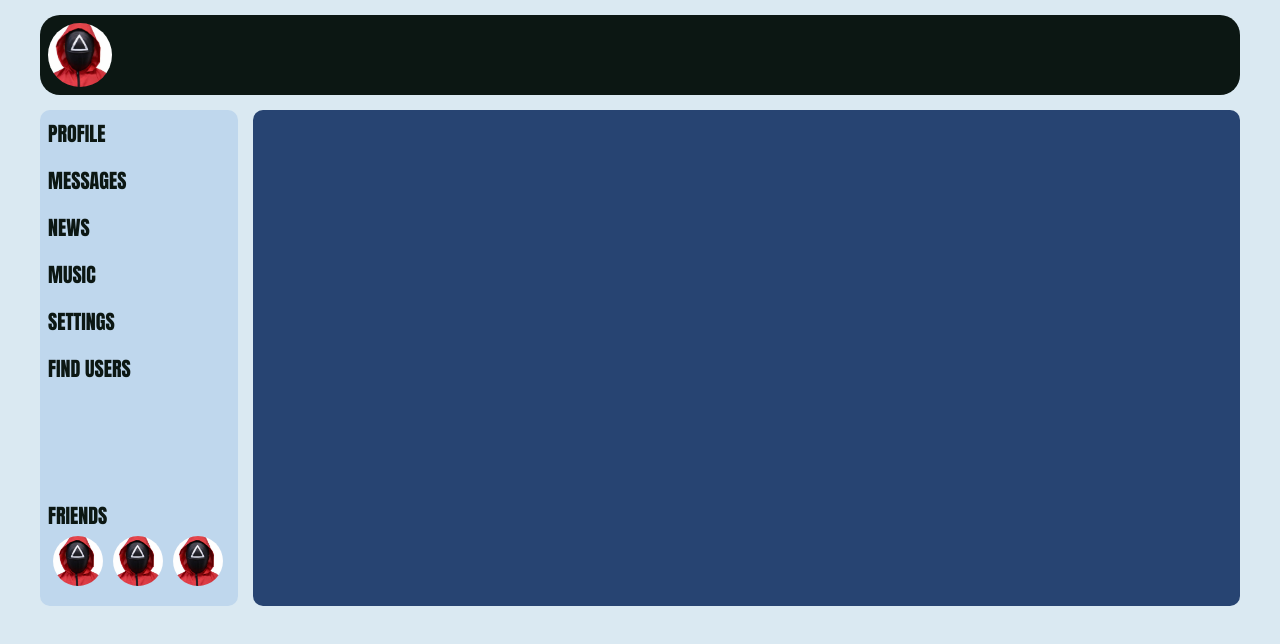
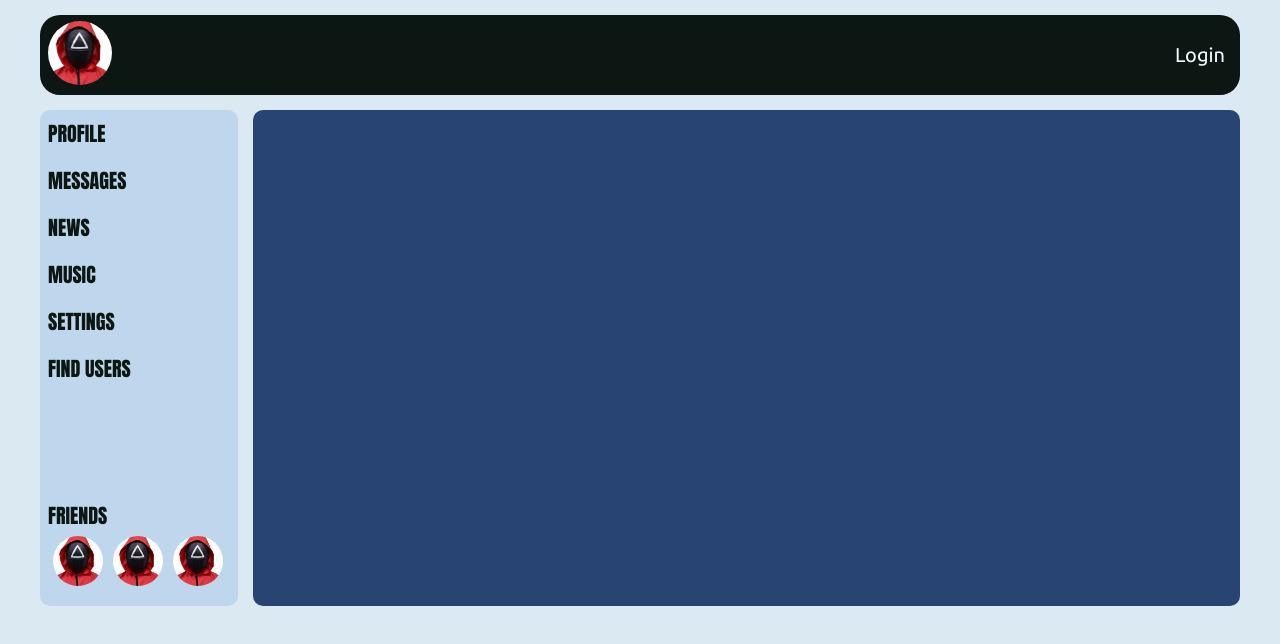
Before and after one commit to dariaGr/portfolio-social_network, a React (Create React App) app: page / in a window 1280 px wide. Shown: the top 644 px of the page. Built offline with nearby package versions, Linux system fonts and the light colour scheme; no server answers.

Commit message:
login auth/me

```diff
--- a/src/App.js
+++ b/src/App.js
@@ -1,14 +1,14 @@
 import { BrowserRouter as Router } from 'react-router-dom';
 import './App.css';
 import Aside from './components/Aside/Aside';
-import Header from './components/Header/Header';
+import HeaderContainer from './components/Header/HeaderContainer';
 import Main from './components/Main/Main';
 
 const App = () => {
   return (
     <Router>
       <div className='app-wrapper'>
-          <Header />
+          <HeaderContainer />
           <Aside />
           <Main />
       </div>
--- a/src/components/Header/Header.jsx
+++ b/src/components/Header/Header.jsx
@@ -1,10 +1,16 @@
 import s from './Header.module.css';
 import Logo from './../../assets/logo.jpg';
+import { NavLink } from 'react-router-dom';
 
-const Header = () => {
+const Header = ({isAuth, login}) => {
     return (
         <header className={s.header}>
-            <a href='#'><img src={Logo} /></a>
+            <div className={s.headerLogo}>
+                <a href='#'><img src={Logo} /></a>
+            </div>
+            <div className={s.loginBlock}>
+                {isAuth? login : <NavLink to={'/login'}>Login</NavLink>}
+            </div>
         </header>
     );
 };
--- a/src/components/Header/Header.module.css
+++ b/src/components/Header/Header.module.css
@@ -9,3 +9,13 @@
   padding: 8px;
   border-radius: 50%;
 }
+
+.header {
+  display: flex;
+  justify-content: space-between;
+  align-items: center;
+}
+
+.loginBlock {
+  padding: 15px;
+}
--- /dev/null
+++ b/src/components/Header/HeaderContainer.jsx
@@ -0,0 +1,32 @@
+import React from 'react';
+import { connect } from 'react-redux';
+import axios from 'axios';
+import Header from './Header';
+import { setAuthUserData } from '../../redux/authReducer';
+
+class HeaderContainer extends React.Component {
+    componentDidMount() {
+        axios.get(`https://social-network.samuraijs.com/api/1.0/auth/me`, {
+            withCredentials: true
+        })
+        .then(response => {
+            if (response.data.resultCode === 0) {
+                let {id, email, login} = response.data.data;
+                this.props.setAuthUserData(id, email, login);
+            };
+        });
+    };
+
+    render() {
+        return (
+            <Header {...this.props} />
+        );
+    }
+};
+
+const mapStateToProps = (state) => ({
+    isAuth: state.auth.isAuth,
+    login: state.auth.login
+});
+
+export default connect(mapStateToProps, {setAuthUserData})(HeaderContainer);
--- a/src/components/Main/FindUsers/FindUsersContainer.jsx
+++ b/src/components/Main/FindUsers/FindUsersContainer.jsx
@@ -1,7 +1,7 @@
 import React from 'react';
 import { connect } from 'react-redux';
 import axios from 'axios';
-import { toggleFollow, setUsers, setCurrentPage, setTotalUsersCount, toggleIsFetching } from './../../../redux/UsersReducer';
+import { toggleFollow, setUsers, setCurrentPage, setTotalUsersCount, toggleIsFetching } from './../../../redux/usersReducer';
 import FindUsers from './FindUsers';
 import Loader from '../../common/Loader/Loader';
 
--- a/src/redux/authReducer.js
+++ b/src/redux/authReducer.js
@@ -3,7 +3,8 @@ const SET_USER_DATA = 'SET_USER_DATA';
 const initialState = {
     userId: null,
     email: null,
-    login: null
+    login: null,
+    isAuth: false
 };
 
 const authReducer = (state = initialState, action) => {
@@ -11,13 +12,14 @@ const authReducer = (state = initialState, action) => {
         case SET_USER_DATA:
             return {
                 ...state,
-                ...action.data
+                ...action.data,
+                isAuth: true
             };
         default:
             return state;
     };
 };
 
-export const setUserData = (userId, email, login) => ({type: SET_USER_DATA, data: {userId, email, login}});
+export const setAuthUserData = (userId, email, login) => ({type: SET_USER_DATA, data: {userId, email, login}});
 
 export default authReducer;
--- a/src/redux/redux-store.js
+++ b/src/redux/redux-store.js
@@ -15,4 +15,6 @@ const reducers = combineReducers({
 
 const store = createStore(reducers);
 
+window.store = store;
+
 export default store;
```
